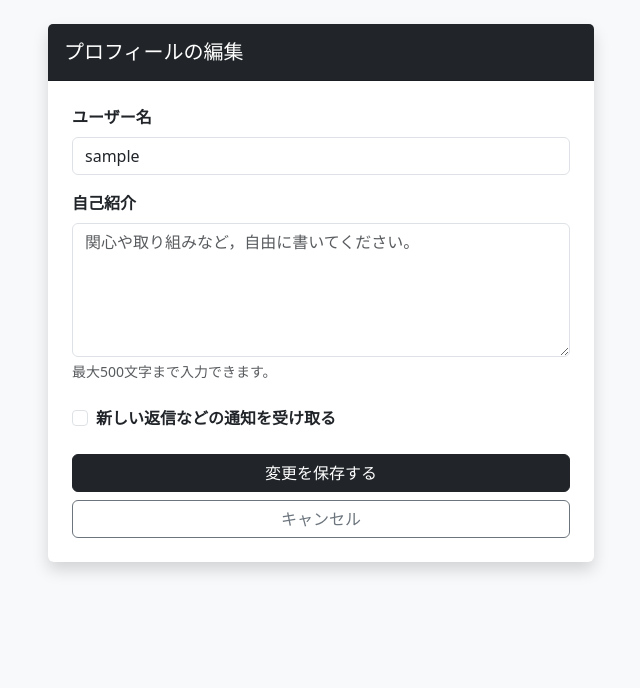
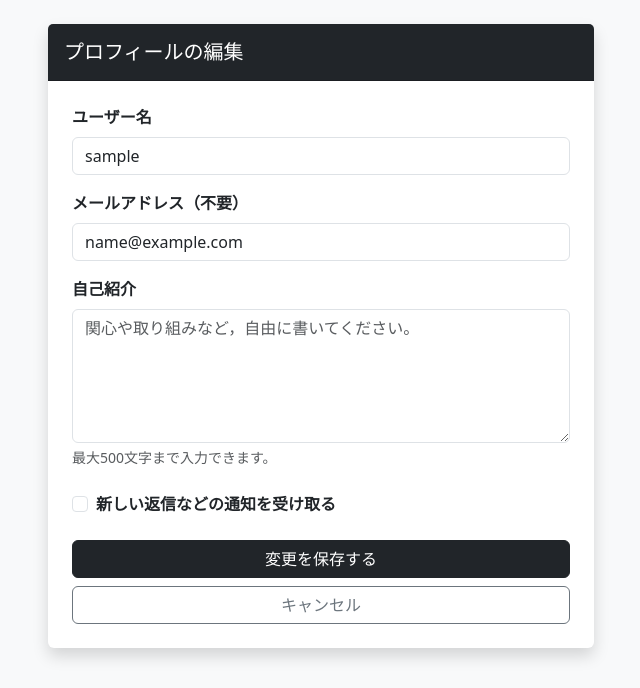
Before and after one commit to KeiEf/ScienceTime, a Django app: page /members/profile/edit/ in a window 1280 px wide. Shown: the part 56-744 px from the top of the page, without its empty margins (319-959 px from the left). Run offline with Django 4.2, Linux system fonts and the light colour scheme; the visitor is signed in with stand-in values (Sample User, id 1); some libraries are stand-ins or nearby versions.

Commit message:
improved notification

```diff
--- a/config/settings.py
+++ b/config/settings.py
@@ -9,7 +9,7 @@ import sys
 BASE_DIR = Path(__file__).resolve().parent.parent
 
 SECRET_KEY = env_config('SECRET_KEY')
-DEBUG = env_config('ST_DEBUG', default=False, cast=bool)
+DEBUG = True #env_config('ST_DEBUG', default=False, cast=bool)
 MAINTENANCE_MODE = env_config('ST_MAINTENANCE', default=False, cast=bool)
 
 #----- HTTPS -----
--- a/members/templates/members/profile_edit.html
+++ b/members/templates/members/profile_edit.html
@@ -16,12 +16,10 @@
                         <input type="text" name="username" class="form-control" value="{{ user.username }}" required>
                     </div>
 
-                    {% comment %}
                     <div class="mb-3">
-                        <label class="form-label fw-bold">メールアドレス</label>
+                        <label class="form-label fw-bold">メールアドレス（不要）</label>
                         <input type="email" name="email" class="form-control" value="{{ user.email }}">
                     </div>
-                    {% endcomment %}
 
                     <div class="mb-4">
                         <label class="form-label fw-bold">自己紹介</label>
@@ -30,7 +28,7 @@
                     </div>
 
                     <div class="mb-4 form-check">
-                        <input type="checkbox" name="receive_notifications" class="form-check-input" id="notifCheck"
+                        <input type="checkbox" name="receive_notifications" value="True" class="form-check-input" id="notifCheck"
                             {% if profile.receive_notifications %}checked{% endif %}>
                         <label class="form-check-label fw-bold" for="notifCheck">
                             新しい返信などの通知を受け取る
--- a/members/views.py
+++ b/members/views.py
@@ -71,13 +71,13 @@ def profile_edit(request):
     if request.method == 'POST':
         # 1. ユーザー名とメールアドレスの更新 (Userモデル)
         request.user.username = request.POST.get('username')
-        request.user.email = request.POST.get('email')
+        request.user.email = request.POST.get('email', '')
         request.user.save()
 
         # 2. 自己紹介の更新 (UserProfileモデル)
-        profile.bio = request.POST.get('bio')
+        profile.bio = request.POST.get('bio','')
 
-        if request.POST.get('receive_notifications') == 'on':
+        if 'receive_notifications' in request.POST:
             profile.receive_notifications = True
         else:
             profile.receive_notifications = False
```
